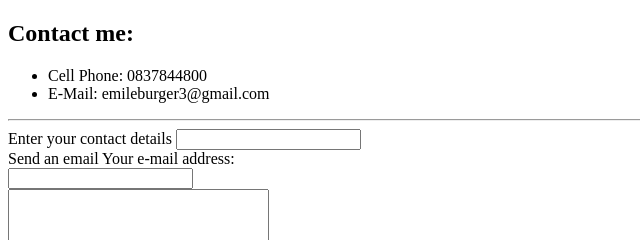
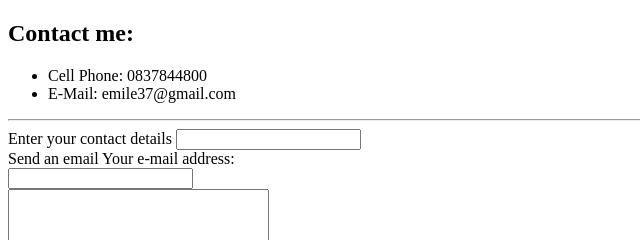
Before and after one commit to Mielies11/FirstWebsite, a plain HTML site: page contactdetails.html in a window 1280 px wide. Shown: the top 240 px of the page, 0-640 px from the left. Drawn offline with Linux system fonts and the light colour scheme.

Commit message:
Update contactdetails.html

```diff
--- a/contactdetails.html
+++ b/contactdetails.html
@@ -10,7 +10,7 @@
   <h2>Contact me:</h2>
   <ul>
     <li>Cell Phone: 0837844800</li>
-    <li>E-Mail: emileburger3@gmail.com</li>
+    <li>E-Mail: emile37@gmail.com</li>
   </ul>
   <hr>
   <form  action="mailto:emilemburger@gmail.com" method="post" enctype="text/plain">
```
